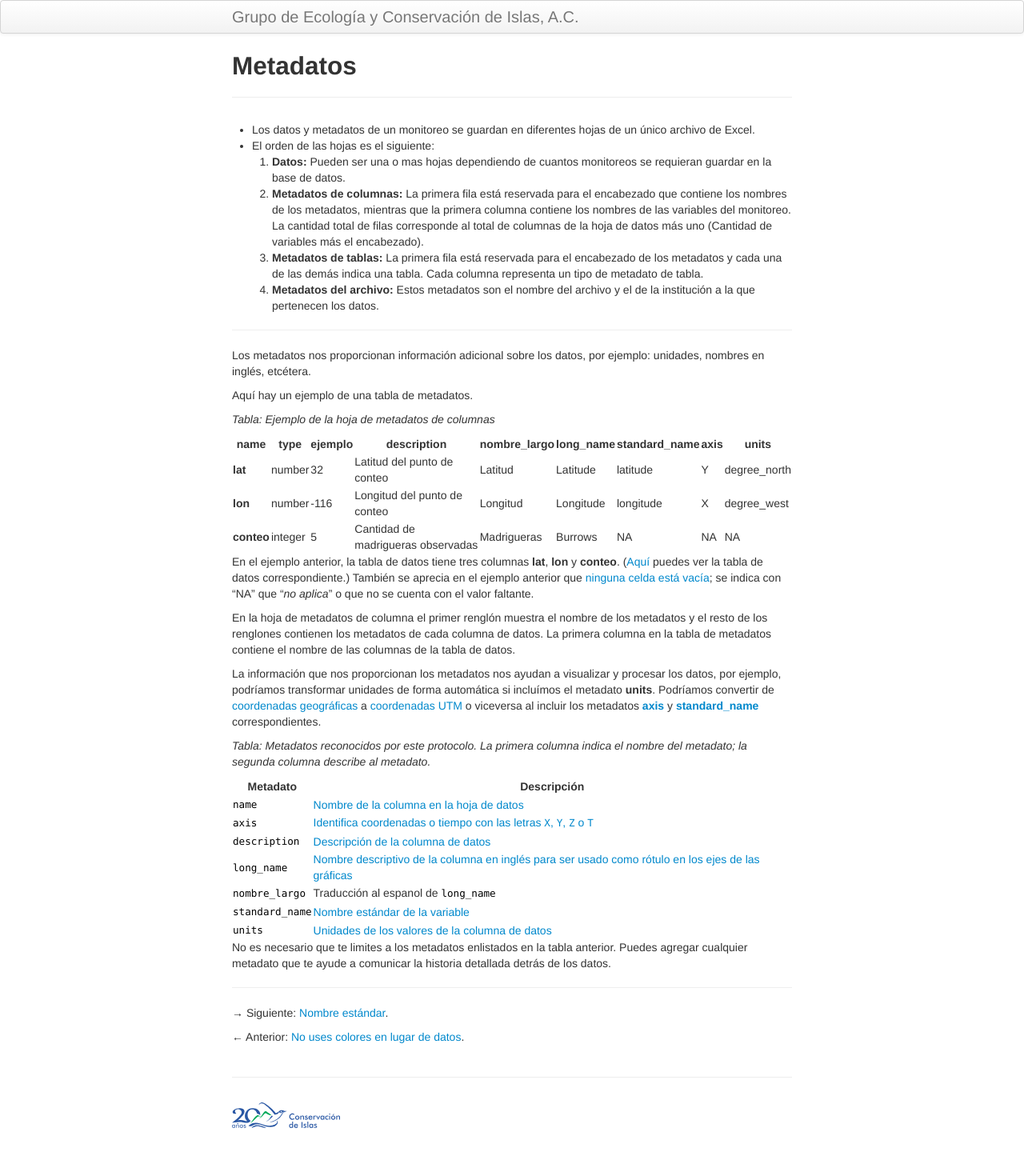
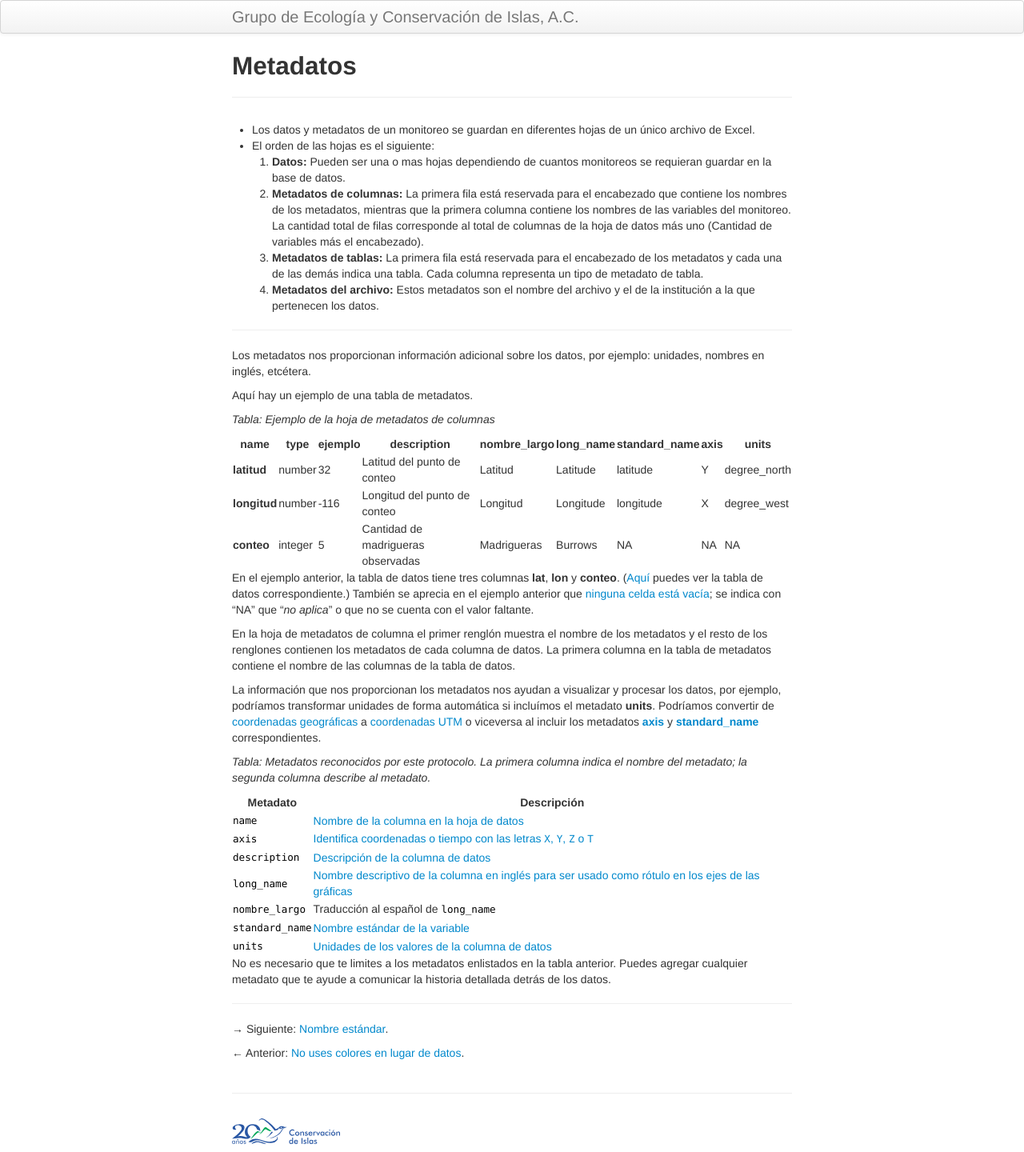
Before and after one commit to LizethMReyes/islasgeci.github.io, a Jekyll site: the page built from protocolo_basico/metadatos.md, in a window 1280 px wide. Shown: the whole page at 80% size. Built offline with Jekyll 4.4.1, drawn with Linux system fonts in a browser that asks for light colours.

Commit message:
Actualiza sección de metadatos

```diff
--- a/protocolo_basico/metadatos.md
+++ b/protocolo_basico/metadatos.md
@@ -25,11 +25,11 @@ Aquí hay un ejemplo de una tabla de metadatos.
 
 _Tabla: Ejemplo de la hoja de metadatos de columnas_
 
-**name**   | **type** | **ejemplo** | **description**                    | **nombre_largo** | **long_name** | **standard_name** | **axis** | **units**     |
------------|----------|-------------|------------------------------------|------------------|---------------|-------------------|----------|---------------|
-**lat**    | number   |   32        | Latitud del punto de conteo        | Latitud          | Latitude      | latitude          | Y        | degree_north  |
-**lon**    | number   | -116        | Longitud del punto de conteo       | Longitud         | Longitude     | longitude         | X        | degree_west   |
-**conteo** | integer  |    5        | Cantidad de madrigueras observadas | Madrigueras      | Burrows       | NA                | NA       | NA            |
+**name**     | **type** | **ejemplo** | **description**                    | **nombre_largo** | **long_name** | **standard_name** | **axis** | **units**     |
+-------------|----------|-------------|------------------------------------|------------------|---------------|-------------------|----------|---------------|
+**latitud**  | number   |   32        | Latitud del punto de conteo        | Latitud          | Latitude      | latitude          | Y        | degree_north  |
+**longitud** | number   | -116        | Longitud del punto de conteo       | Longitud         | Longitude     | longitude         | X        | degree_west   |
+**conteo**   | integer  |    5        | Cantidad de madrigueras observadas | Madrigueras      | Burrows       | NA                | NA       | NA            |
 
 En el ejemplo anterior, la tabla de datos tiene tres columnas **lat**, **lon** y **conteo**.
 ([Aquí](resumen.html) puedes ver la tabla de datos correspondiente.) También se aprecia en el
@@ -56,7 +56,7 @@ Metadato           | Descripción
 `axis`             | [Identifica coordenadas o tiempo con las letras `X`, `Y`, `Z` o `T`](axis.html)
 `description`      | [Descripción de la columna de datos](http://specs.frictionlessdata.io/table-schema/#description)
 `long_name`        | [Nombre descriptivo de la columna en inglés para ser usado como rótulo en los ejes de las gráficas](http://cfconventions.org/cf-conventions/cf-conventions.html#long-name)
-`nombre_largo`     | Traducción al espanol de `long_name`
+`nombre_largo`     | Traducción al español de `long_name`
 `standard_name`    | [Nombre estándar de la variable](standard_name.html)
 `units`            | [Unidades de los valores de la columna de datos](units.html)
 
```
